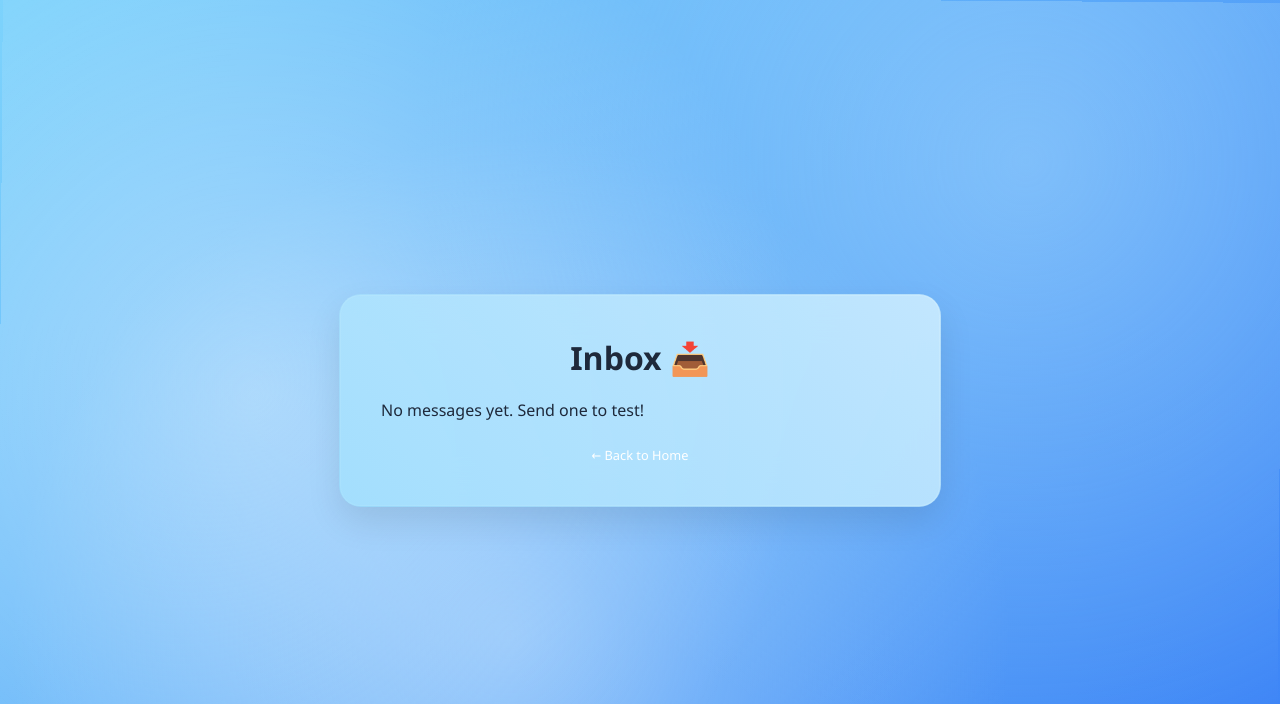
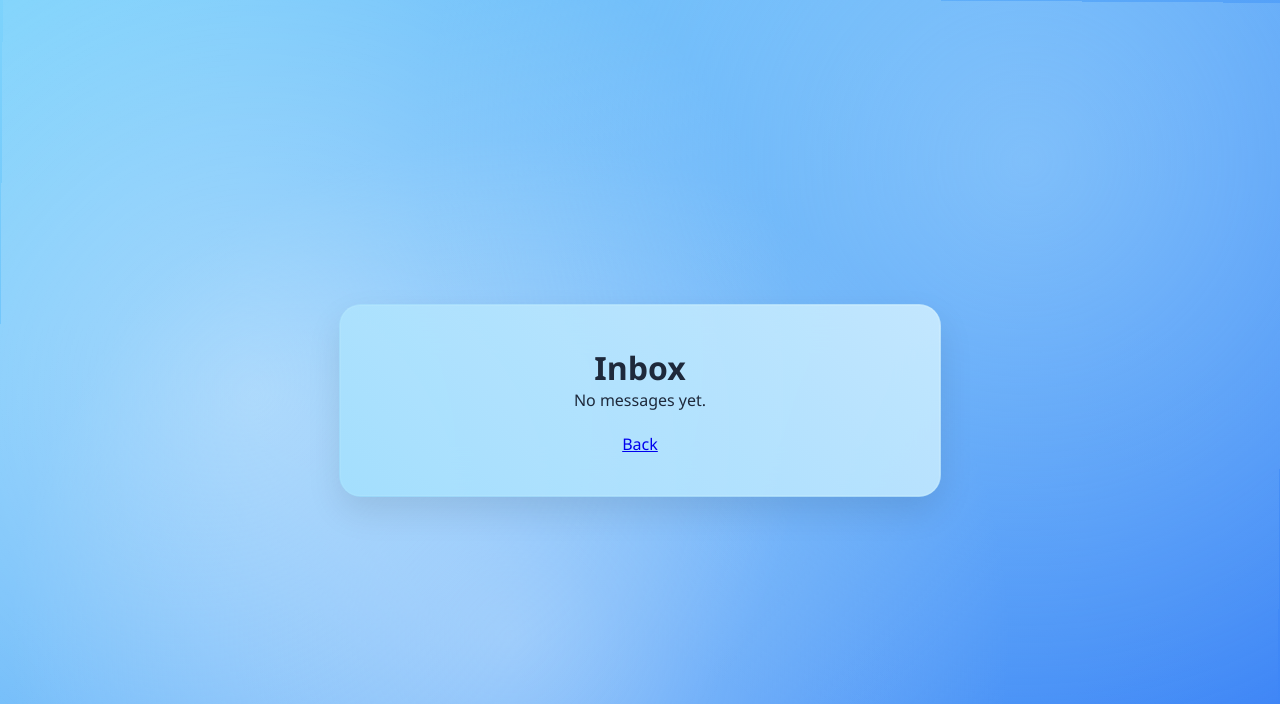
Before and after one commit to merkuloko/NGLNiGM, a Flask app: template templates/admin.html in a window 1280 px wide. Shown: the top 704 px of the page. Run offline with Flask 3, Linux system fonts and the light colour scheme; the template is opened without the code that fills it, so the values that code supplies are empty.

Commit message:
Refactor admin.html for improved message display

```diff
--- a/templates/admin.html
+++ b/templates/admin.html
@@ -1,14 +1,13 @@
 <!DOCTYPE html>
-<html lang="en">
+<html>
 <head>
-    <meta charset="UTF-8">
-    <title>Admin - All Messages</title>
-    <link rel="stylesheet" href="{{ url_for('static', filename='style.css') }}">
+    <title>Inbox</title>
+    <link rel="stylesheet" href="/static/style.css">
 </head>
 <body>
-    <div class="container" style="max-width: 600px;">
-        <h1>Inbox 📥</h1>
-        <div class="message-list">
+<div class="container" style="max-width:600px;">
+    <h1>Inbox</h1>
+
     {% if messages %}
         {% for msg in messages %}
         <div class="message-item">
@@ -17,11 +16,11 @@
         </div>
         {% endfor %}
     {% else %}
-                <p class="no-messages">No messages yet. Send one to test!</p>
+        <p>No messages yet.</p>
     {% endif %}
-        </div>
+
     <br>
-        <a href="/" style="color: white; text-decoration: none; font-size: 0.8rem;">← Back to Home</a>
+    <a href="/">Back</a>
 </div>
 </body>
 </html>
```
Lines whose indentation alone changed are shown as unchanged.
